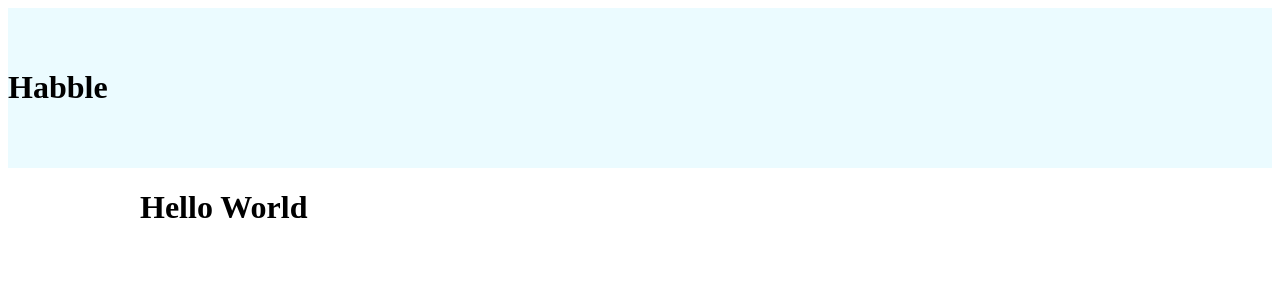
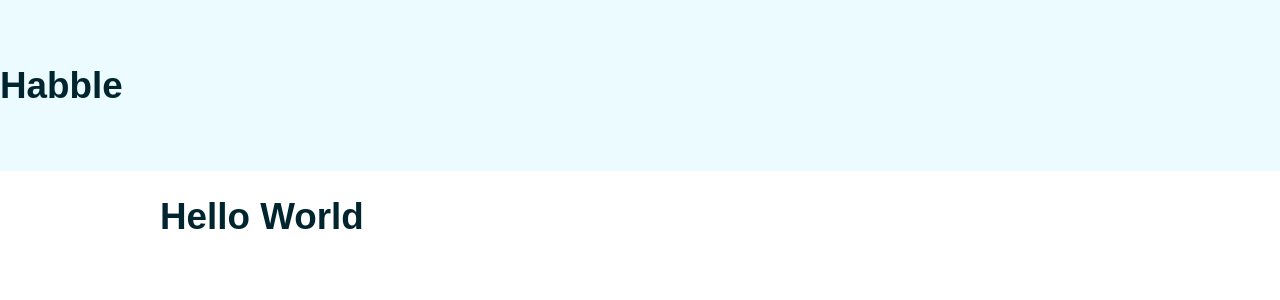
Before and after one commit to JigneshWorld/react-styled-components-example, a React (Create React App) app: page / in a window 1280 px wide. Shown: the top 300 px of the page. Built offline with nearby package versions, Linux system fonts and the light colour scheme.

Commit message:
feat: global styles

```diff
--- a/src/App.js
+++ b/src/App.js
@@ -1,6 +1,7 @@
 import { ThemeProvider } from 'styled-components';
 import Header from './components/Header'
 import { Container } from './components/styles/Container.styled'
+import GlobalStyles from './components/styles/Global';
 
 const theme = {
   colors: {
@@ -14,6 +15,7 @@ function App() {
   return (
     <ThemeProvider theme={theme}>
       <>
+        <GlobalStyles> </GlobalStyles>
         <Header></Header>
         <Container>
           <h1>Hello World</h1>
--- /dev/null
+++ b/src/components/styles/Global.js
@@ -0,0 +1,24 @@
+const { createGlobalStyle } = require("styled-components");
+
+const GlobalStyles = createGlobalStyle`
+  @import url('https://fonts.googleapis.com/css2?family=Poppins:wght@300;400;600;700&display=swap');
+  * {
+    box-sizing: border-box;
+  }
+  body {
+    background: ${({ theme }) => theme.colors.body};
+    color: hsl(192, 100%, 9%);
+    font-family: 'Poppins', sans-serif;
+    font-size: 1.15em;
+    margin: 0;
+  }
+  p {
+    opacity: 0.6;
+    line-height: 1.5;
+  }
+  img {
+    max-width: 100%;
+  }
+`
+
+export default GlobalStyles
```
